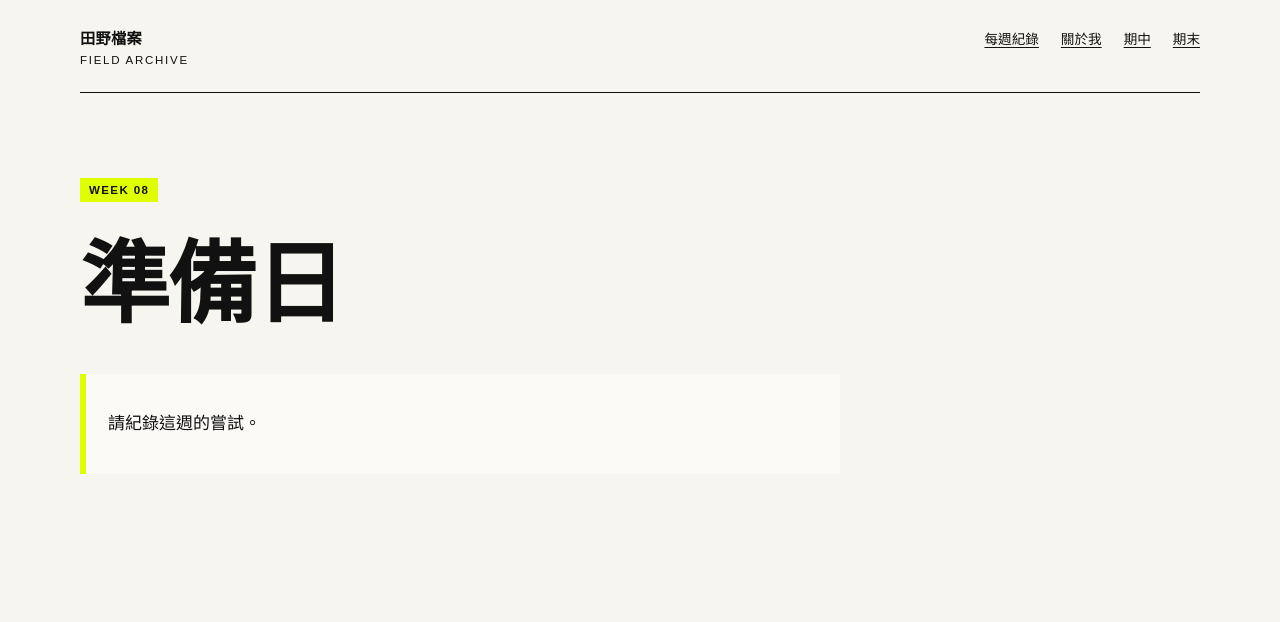
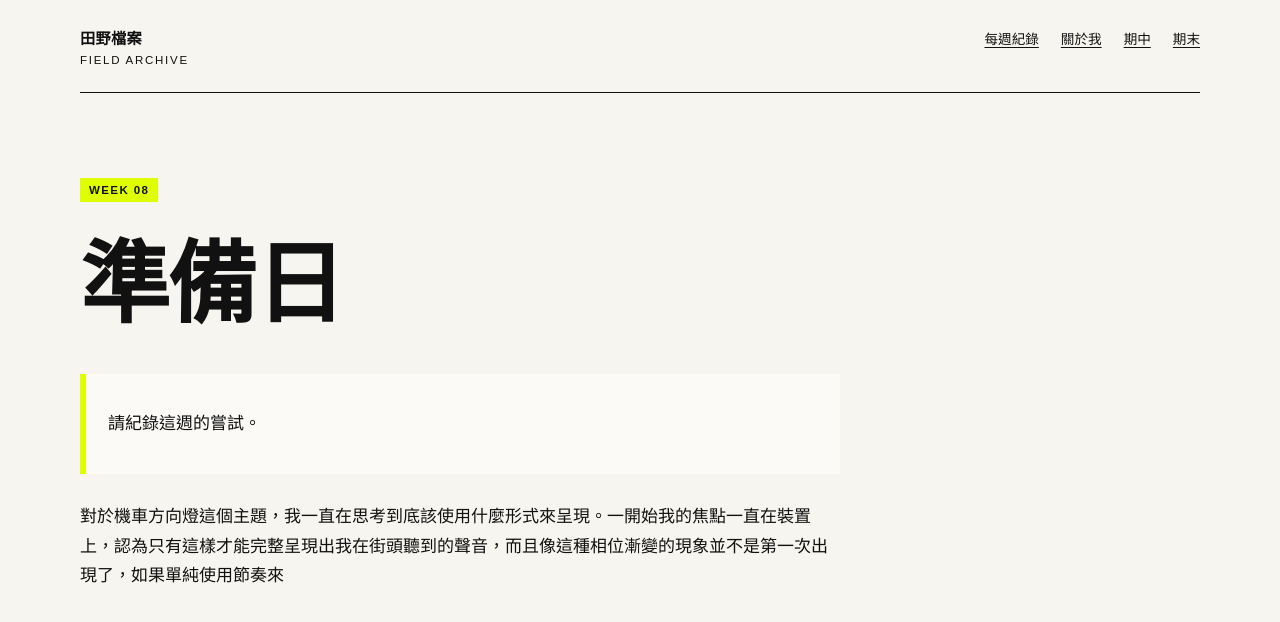
Before and after one commit to cherryyumimi-stack/fieldworkarchive, a Jekyll site: the page built from weeks/week-08.md, in a window 1280 px wide. Shown: the top 622 px of the page. Built offline with Jekyll 4.4.1, drawn with Linux system fonts in a browser that asks for light colours.

Commit message:
Add reflections on motorcycle turn signal presentation
Discuss thoughts on presenting motorcycle turn signal topic.

```diff
--- a/weeks/week-08.md
+++ b/weeks/week-08.md
@@ -8,3 +8,5 @@ permalink: /weeks/week-08/
 # 準備日
 
 > 請紀錄這週的嘗試。
+
+對於機車方向燈這個主題，我一直在思考到底該使用什麼形式來呈現。一開始我的焦點一直在裝置上，認為只有這樣才能完整呈現出我在街頭聽到的聲音，而且像這種相位漸變的現象並不是第一次出現了，如果單純使用節奏來
```
